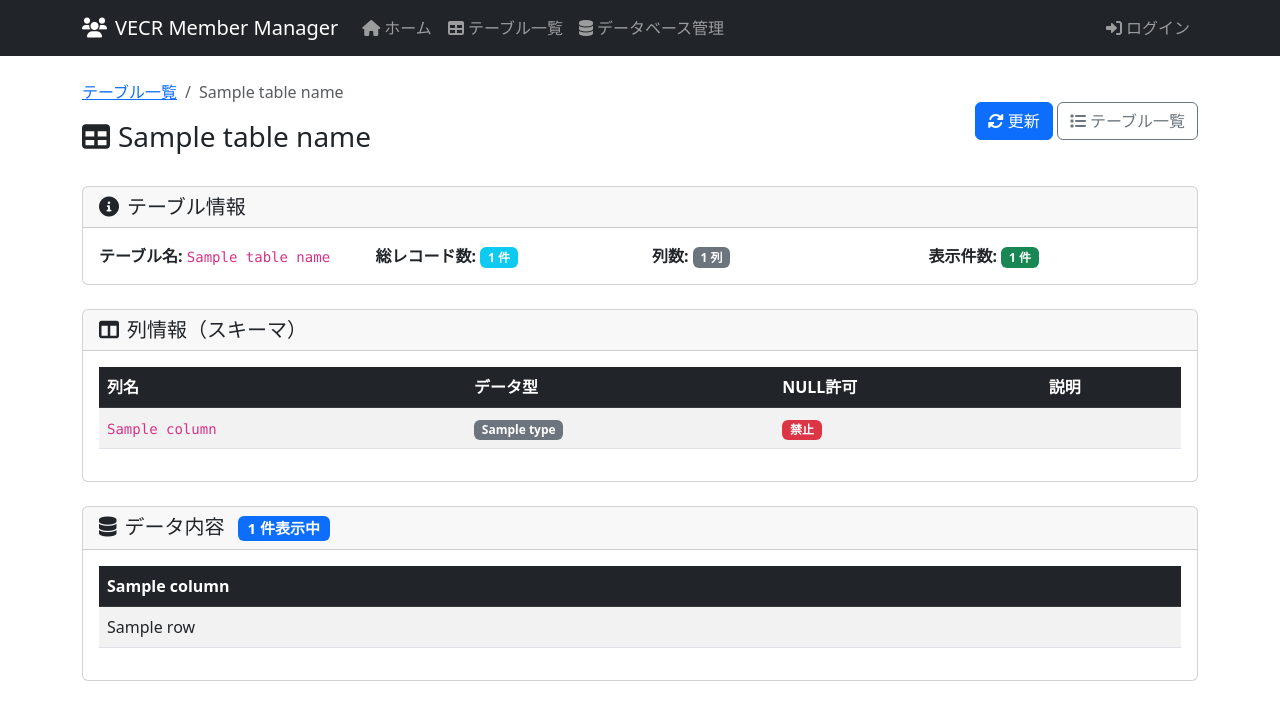
After one commit to s-sasaki-earthsea-wizard/vecr-garage, a Python web app: template member-manager/templates/table_detail.html in a window 1280 px wide. The commit adds this page. Shown: the top 720 px of the page. Run offline with Jinja, Linux system fonts and the light colour scheme; the template is opened without the code that fills it: most values are stand-ins (such as "Sample title", 1, 10 or a date in 2020).

Commit message:
feat: データベーステーブルの動的表示機能を実装完了
- テーブル一覧・詳細表示画面の作成
- リアルタイムデータ反映の確認
- 次のステップ：ホーム画面のモックアップ版更新

```diff
--- a/member-manager/templates/base.html
+++ b/member-manager/templates/base.html
@@ -24,8 +24,13 @@
                         </a>
                     </li>
                     <li class="nav-item">
-                        <a class="nav-link" href="{{ url_for('get_database_tables') }}">
-                            <i class="fas fa-database me-1"></i>データベース
+                        <a class="nav-link" href="{{ url_for('tables_view') }}">
+                            <i class="fas fa-table me-1"></i>テーブル一覧
+                        </a>
+                    </li>
+                    <li class="nav-item">
+                        <a class="nav-link" href="{{ url_for('database_view') }}">
+                            <i class="fas fa-database me-1"></i>データベース管理
                         </a>
                     </li>
                 </ul>
--- /dev/null
+++ b/member-manager/templates/table_detail.html
@@ -0,0 +1,234 @@
+{% extends "base.html" %}
+
+{% block title %}{{ table_name }} - VECR Member Manager{% endblock %}
+
+{% block content %}
+<div class="row">
+    <div class="col-12">
+        <!-- ヘッダー -->
+        <div class="d-flex justify-content-between align-items-center mb-4">
+            <div>
+                <nav aria-label="breadcrumb">
+                    <ol class="breadcrumb">
+                        <li class="breadcrumb-item"><a href="{{ url_for('tables_view') }}">テーブル一覧</a></li>
+                        <li class="breadcrumb-item active">{{ table_name }}</li>
+                    </ol>
+                </nav>
+                <h1 class="h3">
+                    <i class="fas fa-table me-2"></i>{{ table_name }}
+                </h1>
+            </div>
+            <div>
+                <button class="btn btn-primary" onclick="refreshTableData()">
+                    <i class="fas fa-sync-alt me-1"></i>更新
+                </button>
+                <a href="{{ url_for('tables_view') }}" class="btn btn-outline-secondary">
+                    <i class="fas fa-list me-1"></i>テーブル一覧
+                </a>
+            </div>
+        </div>
+
+        <!-- テーブル情報カード -->
+        <div class="card mb-4">
+            <div class="card-header">
+                <h5 class="card-title mb-0">
+                    <i class="fas fa-info-circle me-2"></i>テーブル情報
+                </h5>
+            </div>
+            <div class="card-body">
+                <div class="row">
+                    <div class="col-md-3">
+                        <strong>テーブル名:</strong> <code>{{ table_name }}</code>
+                    </div>
+                    <div class="col-md-3">
+                        <strong>総レコード数:</strong>
+                        <span class="badge bg-info">{{ table_data.total_count }} 件</span>
+                    </div>
+                    <div class="col-md-3">
+                        <strong>列数:</strong>
+                        <span class="badge bg-secondary">{{ table_data.columns|length }} 列</span>
+                    </div>
+                    <div class="col-md-3">
+                        <strong>表示件数:</strong>
+                        <span class="badge bg-success">{{ table_data.data|length }} 件</span>
+                    </div>
+                </div>
+            </div>
+        </div>
+
+        <!-- 列情報カード -->
+        <div class="card mb-4">
+            <div class="card-header">
+                <h5 class="card-title mb-0">
+                    <i class="fas fa-columns me-2"></i>列情報（スキーマ）
+                </h5>
+            </div>
+            <div class="card-body">
+                <div class="table-responsive">
+                    <table class="table table-striped table-hover">
+                        <thead class="table-dark">
+                            <tr>
+                                <th>列名</th>
+                                <th>データ型</th>
+                                <th>NULL許可</th>
+                                <th>説明</th>
+                            </tr>
+                        </thead>
+                        <tbody>
+                            {% for column in table_data.columns %}
+                            <tr>
+                                <td>
+                                    <code>{{ column.name }}</code>
+                                </td>
+                                <td>
+                                    <span class="badge bg-secondary">{{ column.type }}</span>
+                                </td>
+                                <td>
+                                    {% if column.nullable == 'YES' %}
+                                        <span class="badge bg-success">許可</span>
+                                    {% else %}
+                                        <span class="badge bg-danger">禁止</span>
+                                    {% endif %}
+                                </td>
+                                <td>
+                                    {{ get_column_description(column.name) }}
+                                </td>
+                            </tr>
+                            {% endfor %}
+                        </tbody>
+                    </table>
+                </div>
+            </div>
+        </div>
+
+        <!-- データ表示カード -->
+        <div class="card">
+            <div class="card-header">
+                <h5 class="card-title mb-0">
+                    <i class="fas fa-database me-2"></i>データ内容
+                    {% if table_data.data|length > 0 %}
+                        <span class="badge bg-primary ms-2">{{ table_data.data|length }} 件表示中</span>
+                    {% endif %}
+                </h5>
+            </div>
+            <div class="card-body">
+                {% if table_data.data and table_data.data|length > 0 %}
+                    <div class="table-responsive">
+                        <table class="table table-striped table-hover">
+                            <thead class="table-dark">
+                                <tr>
+                                    {% for column in table_data.columns %}
+                                    <th>{{ column.name }}</th>
+                                    {% endfor %}
+                                </tr>
+                            </thead>
+                            <tbody>
+                                {% for row in table_data.data %}
+                                <tr>
+                                    {% for column in table_data.columns %}
+                                    <td>
+                                        {% set value = row[column.name] %}
+                                        {% if value is none %}
+                                            <span class="text-muted fst-italic">NULL</span>
+                                        {% elif column.type == 'timestamp with time zone' or column.type == 'timestamp without time zone' %}
+                                            <span class="text-info">{{ value }}</span>
+                                        {% elif column.type == 'uuid' %}
+                                            <code class="text-primary">{{ value }}</code>
+                                        {% elif column.type == 'integer' or column.type == 'bigint' %}
+                                            <span class="text-success">{{ value }}</span>
+                                        {% elif column.type == 'text' and value|length > 50 %}
+                                            <span title="{{ value }}">{{ value[:50] }}...</span>
+                                        {% else %}
+                                            {{ value }}
+                                        {% endif %}
+                                    </td>
+                                    {% endfor %}
+                                </tr>
+                                {% endfor %}
+                            </tbody>
+                        </table>
+                    </div>
+
+                    {% if table_data.total_count > table_data.data|length %}
+                    <div class="alert alert-info mt-3">
+                        <i class="fas fa-info-circle me-2"></i>
+                        表示件数が制限されています。全 {{ table_data.total_count }} 件中 {{ table_data.data|length }} 件を表示中です。
+                    </div>
+                    {% endif %}
+                {% else %}
+                    <div class="text-center py-5">
+                        <i class="fas fa-inbox fa-3x text-muted mb-3"></i>
+                        <h5>データがありません</h5>
+                        <p class="text-muted">このテーブルにはまだレコードが登録されていません。</p>
+                        <div class="mt-3">
+                            <button class="btn btn-primary" onclick="showAddRecordForm()">
+                                <i class="fas fa-plus me-1"></i>サンプルデータを追加
+                            </button>
+                        </div>
+                    </div>
+                {% endif %}
+            </div>
+        </div>
+    </div>
+</div>
+
+<!-- サンプルデータ追加モーダル -->
+<div class="modal fade" id="addSampleDataModal" tabindex="-1">
+    <div class="modal-dialog modal-lg">
+        <div class="modal-content">
+            <div class="modal-header">
+                <h5 class="modal-title">
+                    <i class="fas fa-plus me-2"></i>サンプルデータ追加
+                </h5>
+                <button type="button" class="btn-close" data-bs-dismiss="modal"></button>
+            </div>
+            <div class="modal-body">
+                <p>このテーブルにサンプルデータを追加しますか？</p>
+                <div class="alert alert-warning">
+                    <i class="fas fa-exclamation-triangle me-2"></i>
+                    <strong>注意:</strong> サンプルデータは開発・テスト目的でのみ使用してください。
+                </div>
+            </div>
+            <div class="modal-footer">
+                <button type="button" class="btn btn-secondary" data-bs-dismiss="modal">キャンセル</button>
+                <button type="button" class="btn btn-primary" onclick="addSampleData()">
+                    <i class="fas fa-plus me-1"></i>サンプルデータを追加
+                </button>
+            </div>
+        </div>
+    </div>
+</div>
+{% endblock %}
+
+{% block scripts %}
+<script>
+// テーブルデータの更新
+function refreshTableData() {
+    location.reload();
+}
+
+// サンプルデータ追加フォームの表示
+function showAddRecordForm() {
+    const modal = new bootstrap.Modal(document.getElementById('addSampleDataModal'));
+    modal.show();
+}
+
+// サンプルデータの追加
+function addSampleData() {
+    // ここでサンプルデータ追加のAPIを呼び出す
+    console.log('サンプルデータ追加機能は今後の実装予定です');
+
+    // モーダルを閉じる
+    const modal = bootstrap.Modal.getInstance(document.getElementById('addSampleDataModal'));
+    modal.hide();
+
+    // 成功メッセージを表示
+    alert('サンプルデータ追加機能は今後の実装予定です');
+}
+
+// ページ読み込み時の初期化
+document.addEventListener('DOMContentLoaded', function() {
+    // 必要に応じて初期化処理を追加
+});
+</script>
+{% endblock %}
```
Also changed, not shown: member-manager/app.py (+89 -0 lines), member-manager/templates/tables.html (added, +127 -0 lines).
